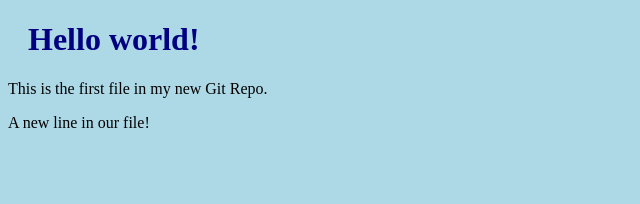
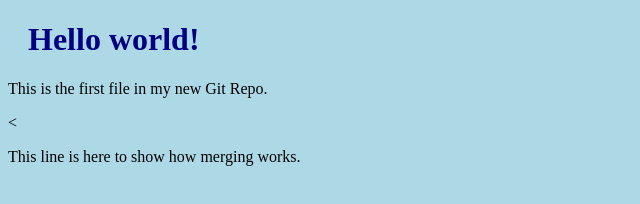
Before and after one commit to SitiFaza/hello-world, a plain HTML site: page index.html in a window 1280 px wide. Shown: the whole page, without its empty margins (0-640 px from the left). Drawn offline with Linux system fonts and the light colour scheme.

Commit message:
updated index.html with emergency fix

```diff
--- a/index.html
+++ b/index.html
@@ -9,6 +9,6 @@
 <body>
     <h1>Hello world!</h1>
     <p>This is the first file in my new Git Repo.</p>
-    <p>A new line in our file!</p>
+    <<p>This line is here to show how merging works.</p>
 </body>
 </html>
```
